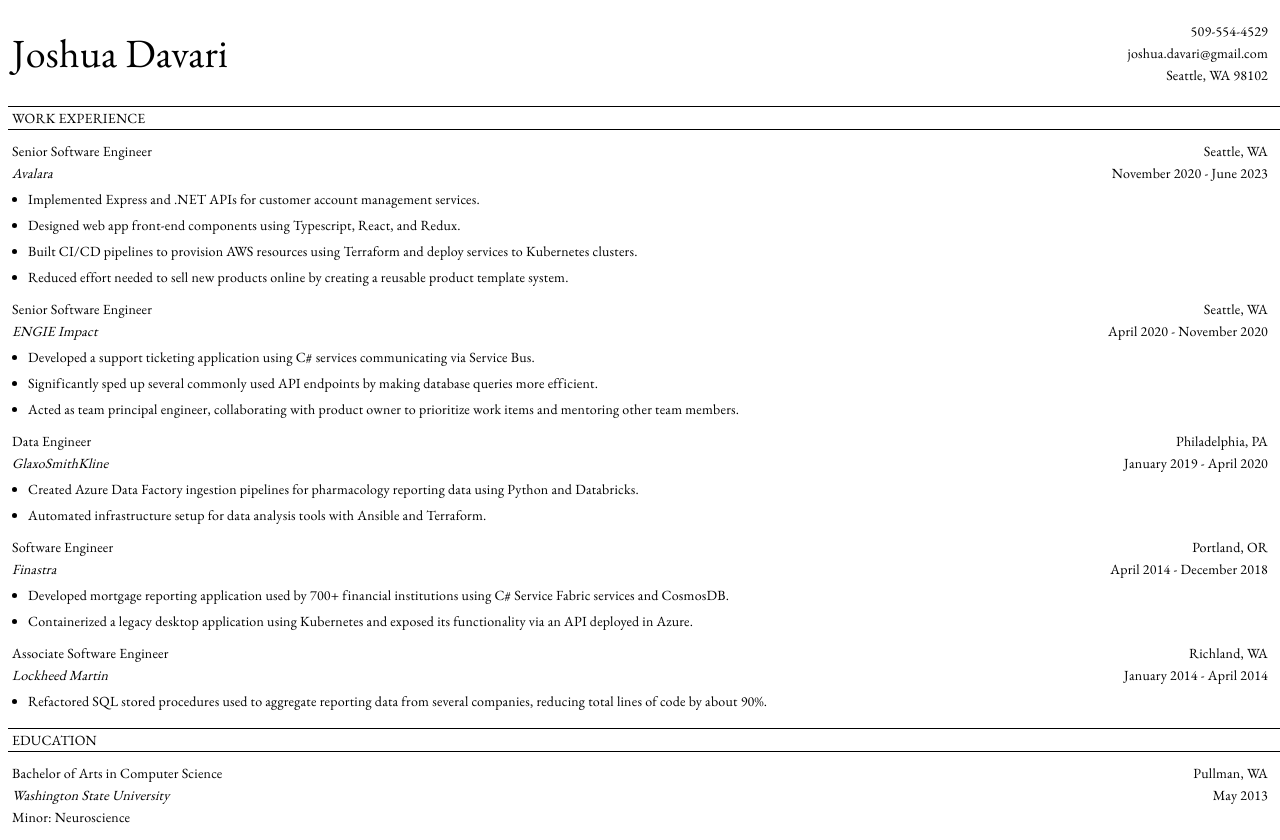
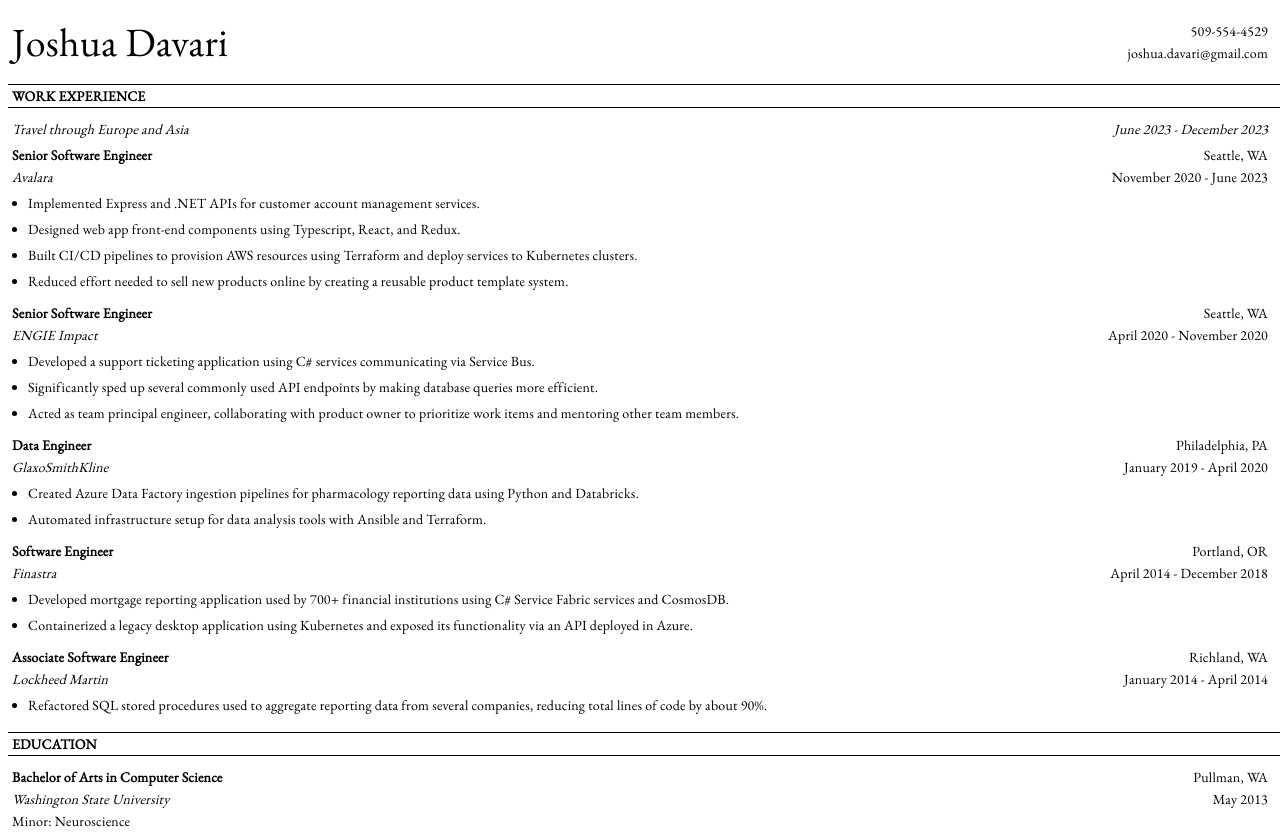
Before and after one commit to joshdavari/joshdavari.github.io, a plain HTML site: page index.html in a window 1280 px wide. Drawn offline with nearby package versions, Linux system fonts and the light colour scheme.

Commit message:
Update index.html

```diff
--- a/index.html
+++ b/index.html
@@ -45,6 +45,7 @@
       }
 
       .section-header {
+	font-weight: bold;
         border-style: solid;
         border-width: .01em 0;
         line-height: normal;
@@ -57,6 +58,10 @@
       .italic {
         font-style: italic;
       }
+
+      .bold {
+        font-weight: bold;
+      }
     </style>
   </head>
   <body>
@@ -65,17 +70,21 @@
       <div>
         <div>509-554-4529</div>
         <div>joshua.davari@gmail.com</div>
-        <div>Seattle, WA 98102</div>
       </div>
     </div>
 
     <div class="section">
       <div class="section-header">Work Experience</div>
 
+      <div class="columns italic">
+        <div>Travel through Europe and Asia</div>
+        <div>June 2023 - December 2023</div>
+      </div>
+
       <div>
         <div class="columns">
-          <div class="bold">
-            <div>Senior Software Engineer</div>
+          <div>
+            <div class="bold">Senior Software Engineer</div>
             <div class="italic">Avalara</div>
           </div>
           <div>
@@ -93,8 +102,8 @@
 
       <div>
         <div class="columns">
-          <div class="bold">
-            <div>Senior Software Engineer</div>
+          <div>
+            <div class="bold">Senior Software Engineer</div>
             <div class="italic">ENGIE Impact</div>
           </div>
           <div>
@@ -111,8 +120,8 @@
 
       <div>
         <div class="columns">
-          <div class="bold">
-            <div>Data Engineer</div>
+          <div>
+            <div class="bold">Data Engineer</div>
             <div class="italic">GlaxoSmithKline</div>
           </div>
           <div>
@@ -128,8 +137,8 @@
 
       <div>
         <div class="columns">
-          <div class="bold">
-            <div>Software Engineer</div>
+          <div>
+            <div class="bold">Software Engineer</div>
             <div class="italic">Finastra</div>
           </div>
           <div>
@@ -145,8 +154,8 @@
 
       <div>
         <div class="columns">
-          <div class="bold">
-            <div>Associate Software Engineer</div>
+          <div>
+            <div class="bold">Associate Software Engineer</div>
             <div class="italic">Lockheed Martin</div>
           </div>
           <div>
```
